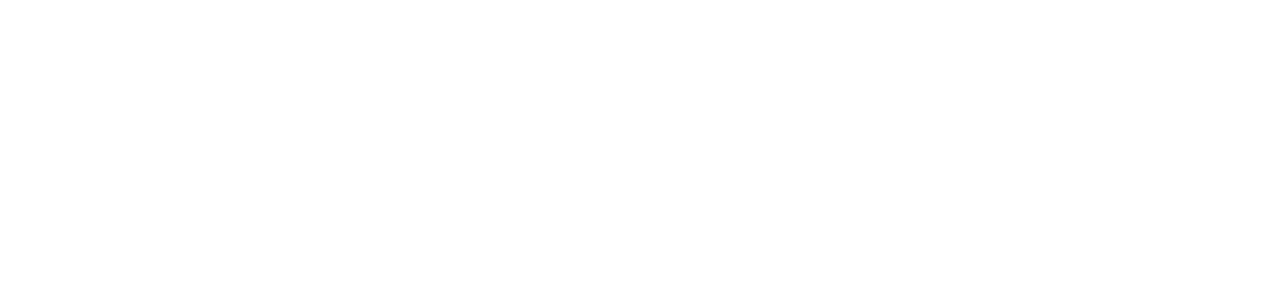
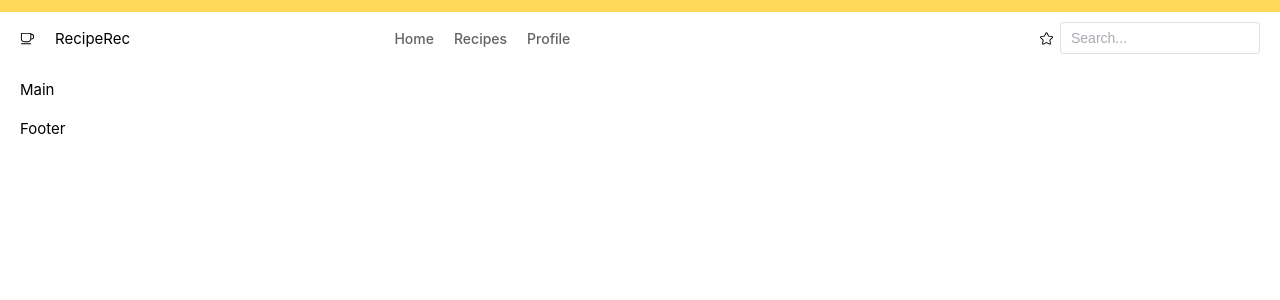
Before and after one commit to kseniia-grishchenko/RecipeRecommender, a Vue app in the folder frontend/: page / in a window 1280 px wide. Shown: the top 300 px of the page. Built offline with nearby package versions, Linux system fonts and the light colour scheme.

Commit message:
header comp

```diff
--- a/frontend/src/App.vue
+++ b/frontend/src/App.vue
@@ -1,7 +1,21 @@
-<template></template>
+<template>
+  <div class="common-layout">
+    <el-container>
+      <el-header>
+        <header-comp></header-comp>
+      </el-header>
+      <el-main>Main</el-main>
+      <el-footer>Footer</el-footer>
+    </el-container>
+  </div>
+</template>
 
 <script setup>
-const test = 'a';
+import HeaderComp from './components/HeaderComp.vue';
 </script>
 
-<style scoped></style>
+<style scoped>
+.el-header {
+  border-top: 12px solid var(--main-bg);
+}
+</style>
--- a/frontend/src/assets/base.css
+++ b/frontend/src/assets/base.css
@@ -1,17 +1,5 @@
-/* color palette from <https://github.com/vuejs/theme> */
 :root {
-}
-
-/* semantic color variables for this project */
-:root {
-}
-
-*,
-*::before,
-*::after {
-  box-sizing: border-box;
-  margin: 0;
-  font-weight: normal;
+  --main-bg: #ffd95a;
 }
 
 body {
@@ -30,4 +18,5 @@
     'Helvetica Neue',
     sans-serif;
   font-size: 15px;
+  margin: 0;
 }
--- a/frontend/src/assets/main.css
+++ b/frontend/src/assets/main.css
@@ -1,22 +1,8 @@
 @import './base.css';
 
 #app {
-  max-width: 1280px;
-  margin: 0 auto;
-
   font-weight: normal;
 }
 
-a,
-.green {
-  text-decoration: none;
-  color: hsla(160, 100%, 37%, 1);
-  transition: 0.4s;
+@media (min-width: 1024px) {
 }
-
-@media (min-width: 1024px) {
-  body {
-    display: flex;
-    place-items: center;
-  }
-}
--- /dev/null
+++ b/frontend/src/components/HeaderComp.vue
@@ -0,0 +1,58 @@
+<template>
+  <div class="header">
+    <div class="logo">
+      <el-icon><CoffeeCup /></el-icon>
+      <span>RecipeRec</span>
+    </div>
+    <div class="sections">
+      <el-link>Home</el-link>
+      <el-link>Recipes</el-link>
+      <el-link>Profile</el-link>
+    </div>
+    <div class="action-section">
+      <el-icon><Star /></el-icon>
+      <el-input
+        v-model="input2"
+        class="search-bar"
+        size="medium"
+        placeholder="Search..."
+        :prefix-icon="Search"
+      />
+    </div>
+  </div>
+</template>
+
+<script></script>
+
+<style scoped>
+.header {
+  display: grid;
+  grid-auto-flow: column;
+  align-items: center;
+  padding-top: 10px;
+}
+
+.logo {
+  display: flex;
+  align-items: center;
+  gap: 20px;
+  margin-right: 30px;
+}
+
+.sections {
+  display: flex;
+  gap: 20px;
+}
+
+.action-section {
+  align-self: flex-end;
+  display: flex;
+  align-items: center;
+  justify-content: end;
+  gap: 6px;
+}
+
+.search-bar {
+  width: 200px;
+}
+</style>
--- a/frontend/vite.config.js
+++ b/frontend/vite.config.js
@@ -1,16 +1,14 @@
-import { fileURLToPath, URL } from 'node:url'
+import { fileURLToPath, URL } from 'node:url';
 
-import { defineConfig } from 'vite'
-import vue from '@vitejs/plugin-vue'
+import { defineConfig } from 'vite';
+import vue from '@vitejs/plugin-vue';
 
 // https://vitejs.dev/config/
 export default defineConfig({
-  plugins: [
-    vue(),
-  ],
+  plugins: [vue()],
   resolve: {
     alias: {
       '@': fileURLToPath(new URL('./src', import.meta.url))
     }
   }
-})
+});
```
